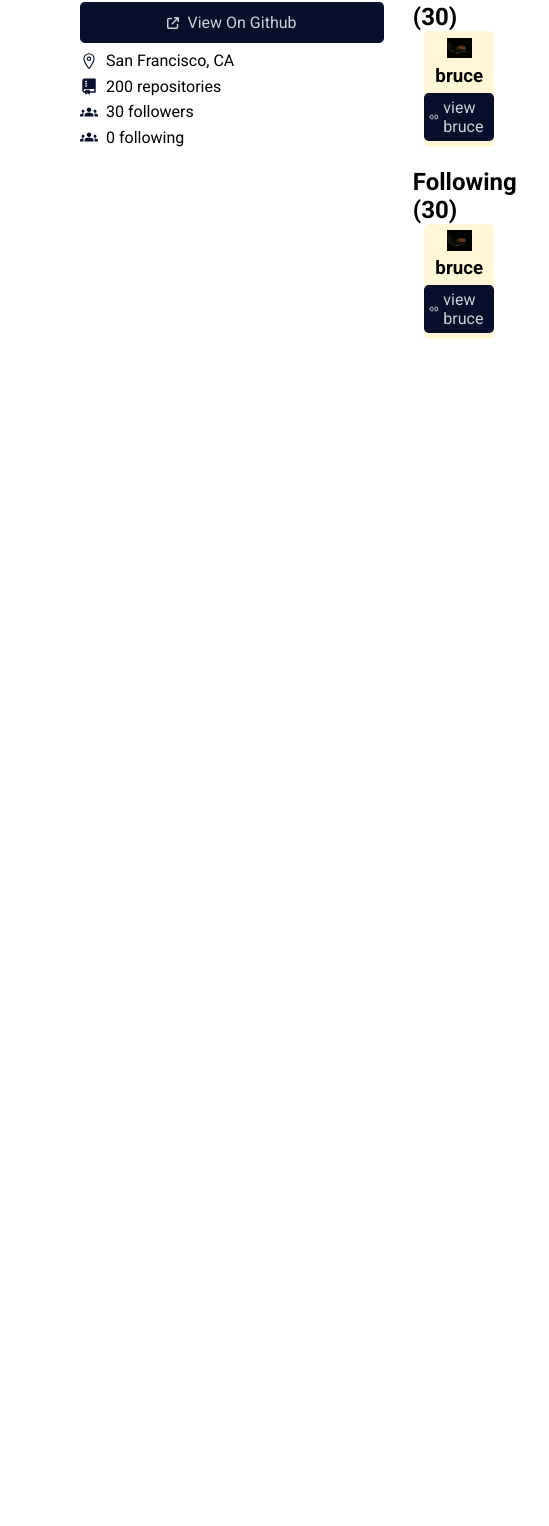
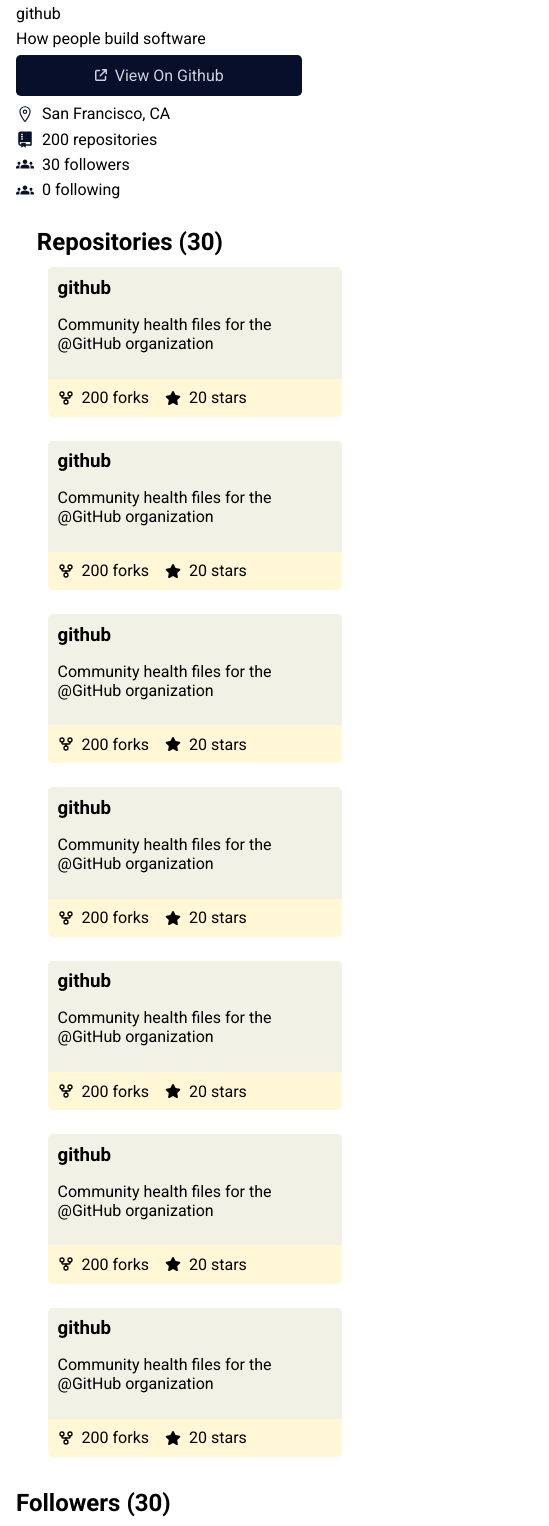
Before and after one commit to Manase44/GitHub_Finder, a React (Vite) app: page / in a window 390 px wide. Shown: the part 432-1958 px from the top of the page, 549 px wide, since content can reach past the window. Before the commit the page ends 844 px from the top, so only its background shows below. Built offline with nearby package versions, Linux system fonts and the light colour scheme.

Commit message:
make the page responsive

```diff
--- a/src/App.css
+++ b/src/App.css
@@ -14,6 +14,7 @@
 }
 html, body{
     font-family: var(--main-font);
+    overflow-x: hidden;
 }
 .section-title{
     text-transform: capitalize;
--- a/src/components/Aside/Aside.css
+++ b/src/components/Aside/Aside.css
@@ -10,7 +10,7 @@
     width: 100%;
     height:16rem;
     border-radius: .6rem;
-    overflow: hidden;
+    overflow:hidden;
 }
 .profile-picture img{
     height: 100%;
@@ -25,7 +25,6 @@
     margin:.4rem 0;
 }
 .profile-header a{
-
     display: flex;
     gap:.5rem;
     align-items: center;
@@ -35,7 +34,7 @@
     color: var(--text-secondary);
     text-decoration: none;
     text-transform: capitalize;
-    padding:.7rem 0;
+    padding:.7rem;
 }
 .profile-header a > svg{
     font-size:12px;
@@ -53,3 +52,17 @@
     color:var(--secondary-color);
     font-size: 18px;
 }
+
+@media screen and (max-width:765px) {
+    .profile-side-bar{
+        position: unset;
+    }
+    .profile-header{
+        width: 80%;
+    }
+}
+@media screen and (max-width:350px) {
+    .profile-header{
+        width: 90%;
+    }
+}
--- a/src/components/Follow/Follow.css
+++ b/src/components/Follow/Follow.css
@@ -36,3 +36,34 @@
     align-items: center;
     gap:.3rem;
 }
+@media screen and (max-width:1150px) {
+    .followers-container{
+        grid-template-columns: repeat(4, 1fr);
+        padding:.7rem;
+    }
+}
+@media screen and (max-width:922px) {
+    .followers-container{
+        grid-template-columns:repeat(3, 1fr);
+    }
+}
+@media screen and (max-width:765px) {
+    .followers-container{
+        grid-template-columns:repeat(4, 1fr);
+    }
+}
+@media screen and (max-width: 600px) {
+    .followers-container{
+        grid-template-columns:repeat(3, 1fr);
+    }
+}
+@media screen and (max-width: 412px) {
+    .followers-container{
+        grid-template-columns:repeat(2, 1fr);
+    }
+}
+@media screen and (max-width:293px) {
+    .followers-container{
+        grid-template-columns:repeat(1, 1fr);
+    }
+}
--- a/src/components/Follow/Follow.jsx
+++ b/src/components/Follow/Follow.jsx
@@ -13,6 +13,62 @@
                 <h3 className="follower-username">bruce</h3>
                 <Link to={"#"}><IoLink />view bruce</Link>
             </div>
+            <div className="follower-card">
+                <div className="follower-profile">
+                    <img src={pic} alt="the follower profile" />
+                </div>
+                <h3 className="follower-username">bruce</h3>
+                <Link to={"#"}><IoLink />view bruce</Link>
+            </div>
+            <div className="follower-card">
+                <div className="follower-profile">
+                    <img src={pic} alt="the follower profile" />
+                </div>
+                <h3 className="follower-username">bruce</h3>
+                <Link to={"#"}><IoLink />view bruce</Link>
+            </div>
+            <div className="follower-card">
+                <div className="follower-profile">
+                    <img src={pic} alt="the follower profile" />
+                </div>
+                <h3 className="follower-username">bruce</h3>
+                <Link to={"#"}><IoLink />view bruce</Link>
+            </div>
+            <div className="follower-card">
+                <div className="follower-profile">
+                    <img src={pic} alt="the follower profile" />
+                </div>
+                <h3 className="follower-username">bruce</h3>
+                <Link to={"#"}><IoLink />view bruce</Link>
+            </div>
+            <div className="follower-card">
+                <div className="follower-profile">
+                    <img src={pic} alt="the follower profile" />
+                </div>
+                <h3 className="follower-username">bruce</h3>
+                <Link to={"#"}><IoLink />view bruce</Link>
+            </div>
+            <div className="follower-card">
+                <div className="follower-profile">
+                    <img src={pic} alt="the follower profile" />
+                </div>
+                <h3 className="follower-username">bruce</h3>
+                <Link to={"#"}><IoLink />view bruce</Link>
+            </div>
+            <div className="follower-card">
+                <div className="follower-profile">
+                    <img src={pic} alt="the follower profile" />
+                </div>
+                <h3 className="follower-username">bruce</h3>
+                <Link to={"#"}><IoLink />view bruce</Link>
+            </div>
+            <div className="follower-card">
+                <div className="follower-profile">
+                    <img src={pic} alt="the follower profile" />
+                </div>
+                <h3 className="follower-username">bruce</h3>
+                <Link to={"#"}><IoLink />view bruce</Link>
+            </div>
         </div>
     )
 }
--- a/src/components/Header/Header.css
+++ b/src/components/Header/Header.css
@@ -24,3 +24,11 @@
 .search-form input::placeholder, .search-form button{
     font-weight: 700;
 }
+@media screen and (max-width:765px) {
+    header{
+        flex-direction: column;
+        height: max-content;
+        padding:.5rem;
+        gap:.3rem;
+    }
+}
--- a/src/components/Repositories/Repos.css
+++ b/src/components/Repositories/Repos.css
@@ -30,3 +30,24 @@
     align-items: center;
     gap: .5rem;
 }
+
+@media screen and (max-width: 1050px) {
+    .repositories-container{
+        grid-template-columns: repeat(1, 1fr);
+        padding:.7rem;
+        gap:1.5rem;
+    }
+}
+@media screen and (max-width: 765px) {
+    .repos-section{
+        margin:1.3rem;
+    }
+    .repositories-container{
+        grid-template-columns: repeat(2, 1fr);
+    }
+}
+@media screen and (max-width: 600px) {
+    .repositories-container{
+        grid-template-columns: repeat(1, 1fr);
+    }
+}
--- a/src/components/Repositories/Repos.jsx
+++ b/src/components/Repositories/Repos.jsx
@@ -19,6 +19,78 @@
                     <p><FaStar/>20 stars</p>
                 </div>
             </div>
+            <div className="repo-card">
+                <div className="repo-card-header">
+                    <h3 className="repo-title">github</h3>
+                    <p className="repo-description">
+                        Community health files for the @GitHub organization
+                    </p>
+                </div>
+                <div className="repo-card-footer">
+                    <p><LuGitFork/>200 forks</p>
+                    <p><FaStar/>20 stars</p>
+                </div>
+            </div>
+            <div className="repo-card">
+                <div className="repo-card-header">
+                    <h3 className="repo-title">github</h3>
+                    <p className="repo-description">
+                        Community health files for the @GitHub organization
+                    </p>
+                </div>
+                <div className="repo-card-footer">
+                    <p><LuGitFork/>200 forks</p>
+                    <p><FaStar/>20 stars</p>
+                </div>
+            </div>
+            <div className="repo-card">
+                <div className="repo-card-header">
+                    <h3 className="repo-title">github</h3>
+                    <p className="repo-description">
+                        Community health files for the @GitHub organization
+                    </p>
+                </div>
+                <div className="repo-card-footer">
+                    <p><LuGitFork/>200 forks</p>
+                    <p><FaStar/>20 stars</p>
+                </div>
+            </div>
+            <div className="repo-card">
+                <div className="repo-card-header">
+                    <h3 className="repo-title">github</h3>
+                    <p className="repo-description">
+                        Community health files for the @GitHub organization
+                    </p>
+                </div>
+                <div className="repo-card-footer">
+                    <p><LuGitFork/>200 forks</p>
+                    <p><FaStar/>20 stars</p>
+                </div>
+            </div>
+            <div className="repo-card">
+                <div className="repo-card-header">
+                    <h3 className="repo-title">github</h3>
+                    <p className="repo-description">
+                        Community health files for the @GitHub organization
+                    </p>
+                </div>
+                <div className="repo-card-footer">
+                    <p><LuGitFork/>200 forks</p>
+                    <p><FaStar/>20 stars</p>
+                </div>
+            </div>
+            <div className="repo-card">
+                <div className="repo-card-header">
+                    <h3 className="repo-title">github</h3>
+                    <p className="repo-description">
+                        Community health files for the @GitHub organization
+                    </p>
+                </div>
+                <div className="repo-card-footer">
+                    <p><LuGitFork/>200 forks</p>
+                    <p><FaStar/>20 stars</p>
+                </div>
+            </div>
         </div>
     </section>
   )
--- a/src/pages/Landing/Landing.css
+++ b/src/pages/Landing/Landing.css
@@ -5,3 +5,24 @@
 .main-div-content{
     margin-left:20.8rem;
 }
+@media screen and (max-width: 1050px) {
+    .main-div{
+        padding:1rem;
+    }
+}
+@media screen and (max-width:765px) {
+    .main-div{
+        margin-top:6.5rem;
+        display: flex;
+        flex-direction: column;
+        align-items: center;
+    }
+    .main-div-content{
+        margin-left:0;
+    }
+}
+@media screen and (max-width:283px) {
+    .main-div{
+        margin-top:7rem;
+    }
+}
```
